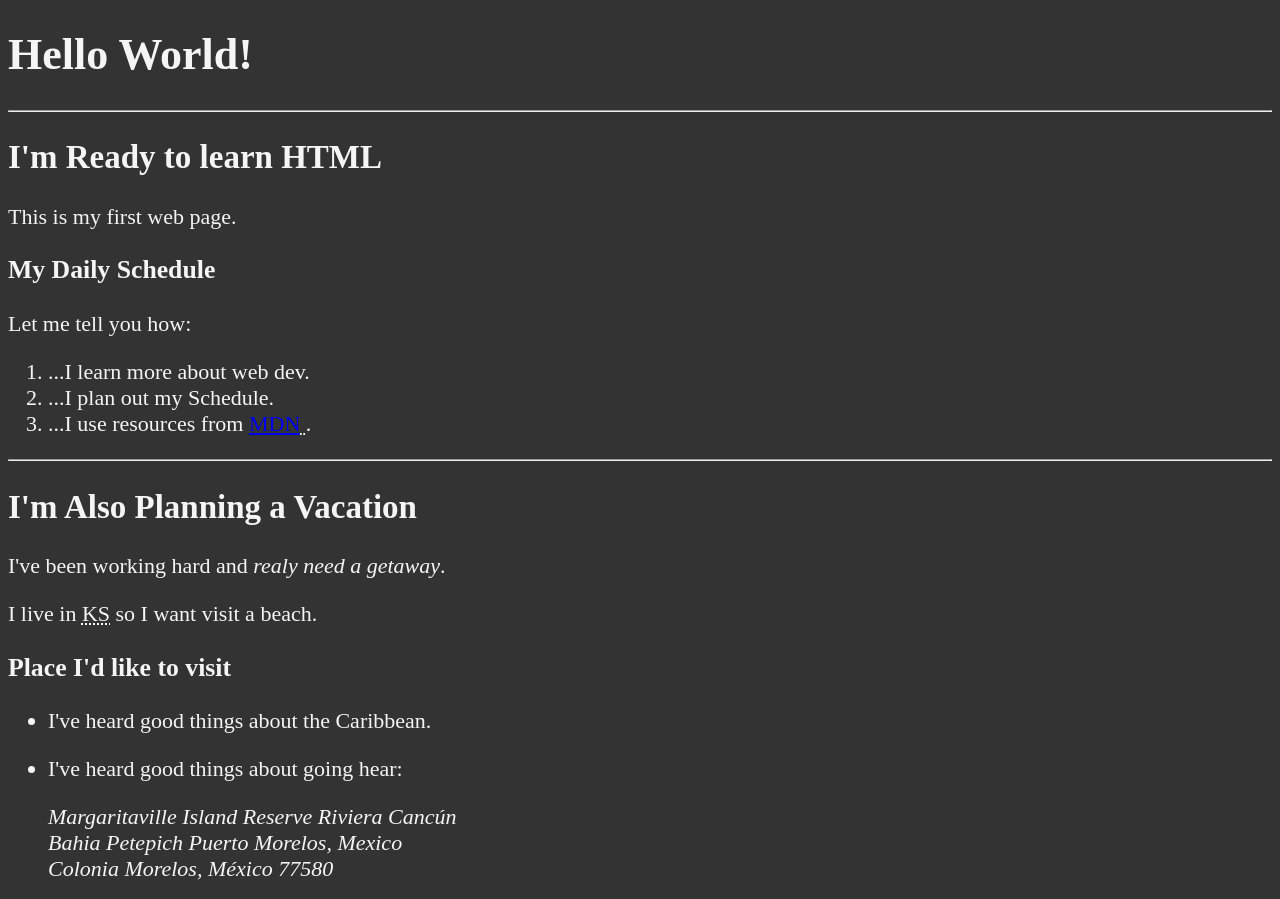
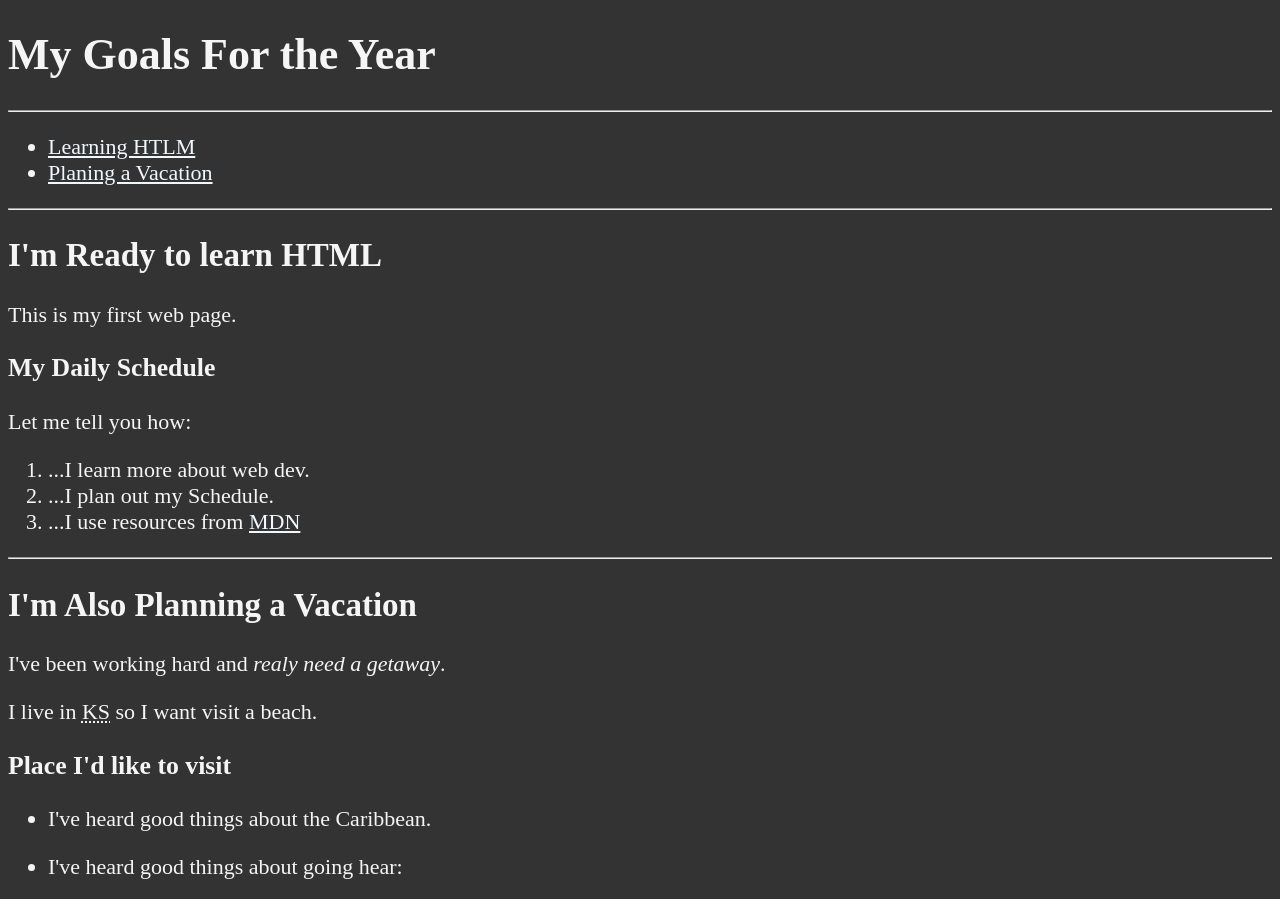
Before and after one commit to Khanhduong123/khanh-dep-trai, a plain HTML site: page index.html in a window 1280 px wide. Shown: the top 899 px of the page. Drawn offline with Linux system fonts and the light colour scheme.

Commit message:
update and new

```diff
--- a/index.html
+++ b/index.html
@@ -14,10 +14,26 @@
     </head>
 
     <body>
-        <h1>Hello World!</h1><!-- biggest heading -->
+        <h1>My Goals For the Year</h1><!-- biggest heading -->
 
         <hr>
-        <section>
+
+        <nav>
+            <ul>
+                <li>
+                    <a href="#html">Learning HTLM</a>
+                </li>
+                <li>
+                    <a href="#Vacation">Planing a Vacation</a>
+                </li>
+            </ul>
+        </nav>
+
+
+
+
+        <hr>
+        <section id="html"> <!--Phan tu:id: dinh nghia ten phan tu-->
 
             <h2>I'm Ready to learn HTML</h2>
             <p>This is my first web page.</p>    <!--văn bản của web-->
@@ -25,19 +41,20 @@
             <h3>My Daily Schedule</h3> <!--subheading for h2-->
         <!--ko co collapse white space on html-->
         <!--ol:order list-->
+        <!--ul: unorder list-->
             <p>Let me tell you how:</p>
             <ol>
                 <li>...I learn more about web dev.</li><!--&nbsp: thuc le`-->
                 <li>...I plan out my Schedule.</li>
                 <li>...I use resources from <abbr title ="Mozilla Developer Network">
                     <a href="https://developer.mozilla.org/">MDN</a> <!--<a>:anchor tag-->
-                </abbr> .</li>
+                </abbr></li>
         <!--<abbr title="chu thich cua chu viet">chu viet can chu thich<abbr>-->
             </ol>
         </section>
 
         <hr>
-    <section>
+    <section id ="Vacation">
 
         <h2>I'm Also Planning a Vacation</h2>
         <p>I've been working hard and <em> realy need a getaway</em>.</p>    <!--văn bản của web-->
@@ -87,6 +104,9 @@
         &lt;&lt;&lt; &copy; <a href="about.html">Khanh Duong</a> &gt;&gt;&gt;
         <!--&lt:<
             &gt:>-->
+        <p>
+            <a href="#">Back to top</a>
+        </p>
     </body>
 
 </html>
--- a/main.css
+++ b/main.css
@@ -5,3 +5,15 @@ body{
     background-color:#333;
     color: whitesmoke;
 }
+
+a{
+    color: aliceblue;
+}
+
+a:visited{
+    color: lightgray;
+}
+
+a:hover, a:active{
+    color: #eee
+}
```
Also changed, not shown: about.html (+7 -0 lines).
